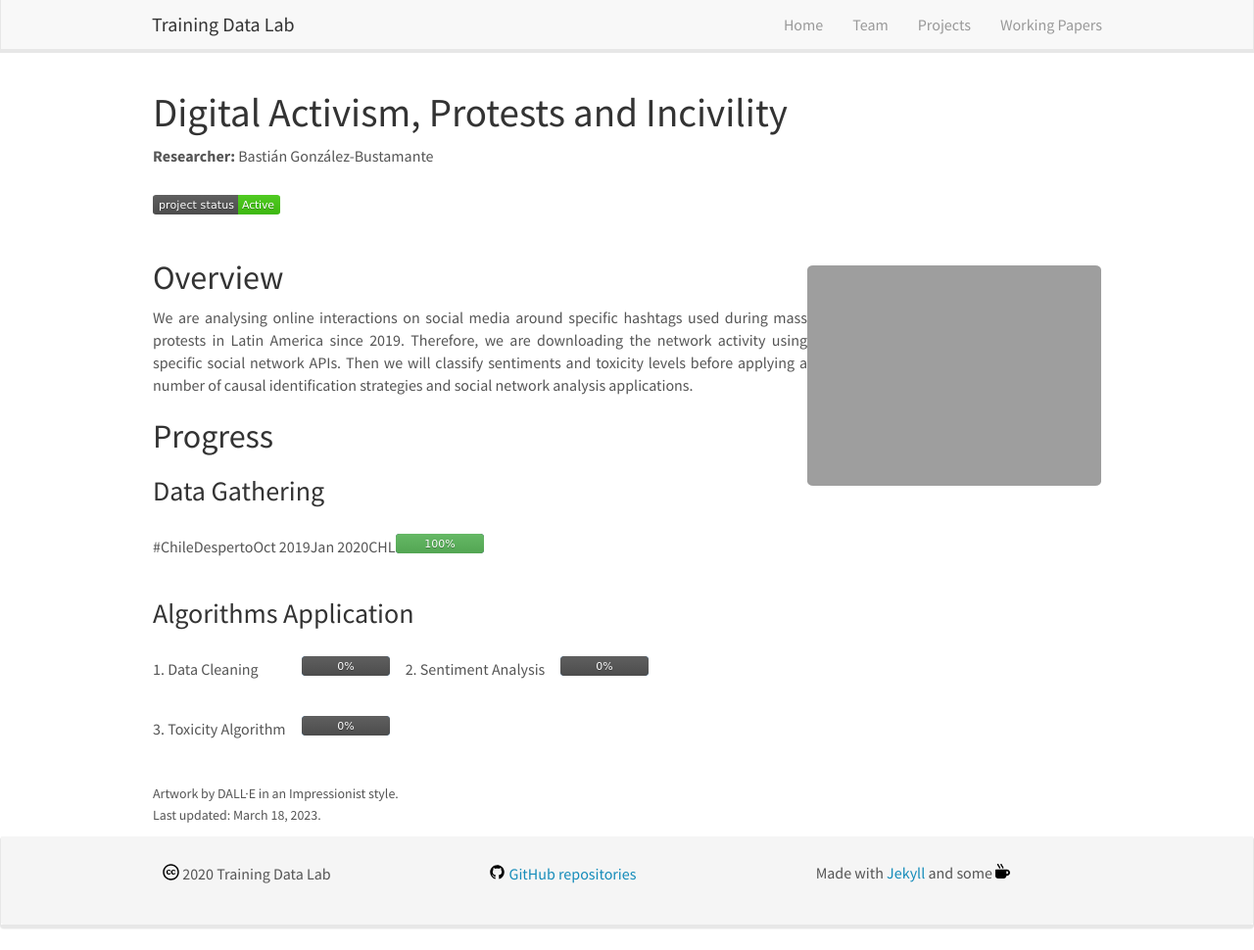
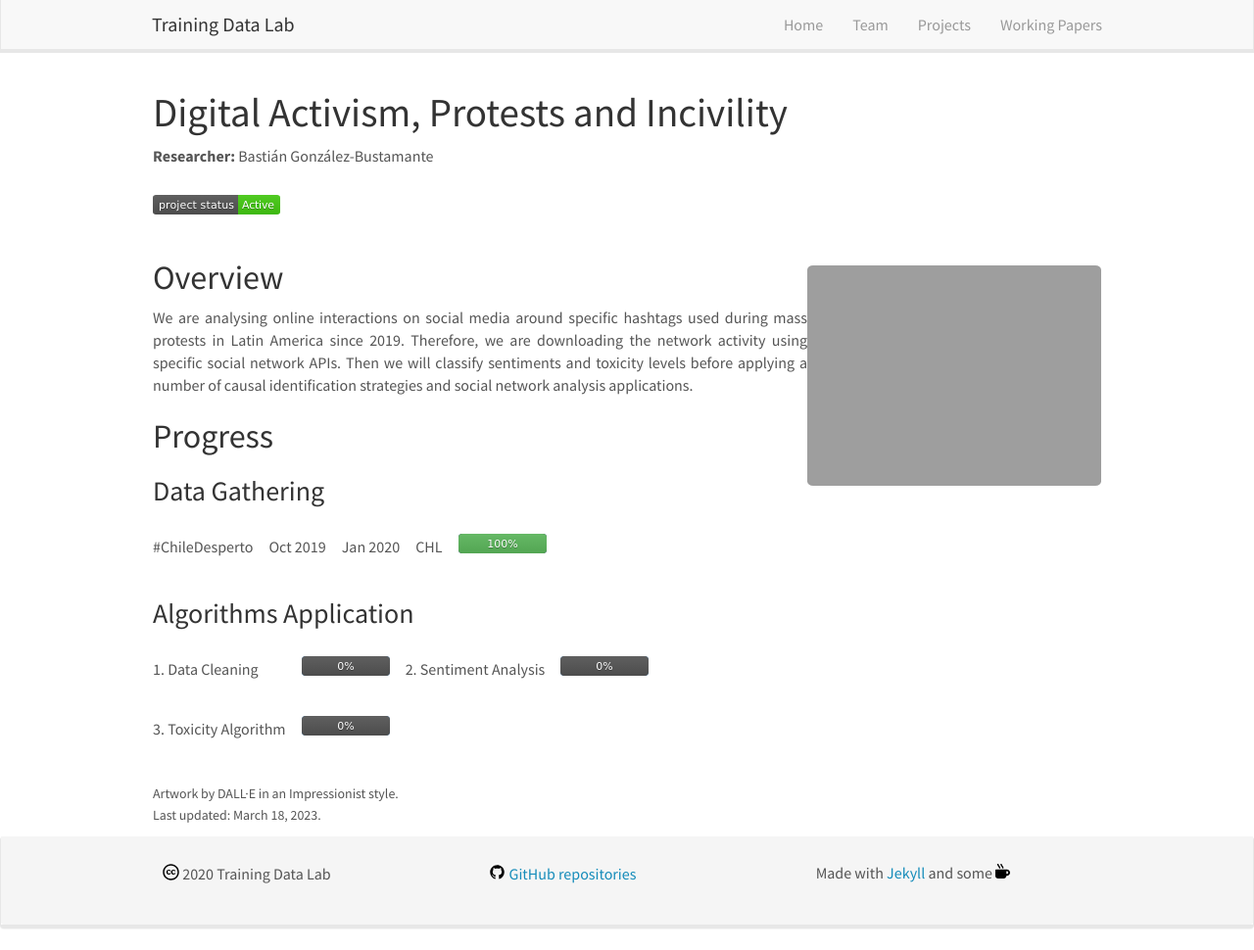
Before and after one commit to training-datalab/old-training-datalab.com, a Jekyll site: the page built from _pages/digital-activism-protests-and-incivility.md, in a window 1280 px wide and 970 px high. Shown: the whole window at 98% size. Built offline with Jekyll 4.4.1, drawn with Linux system fonts in a browser that asks for light colours; nearby versions of some CDN libraries.

Commit message:
Update digital-activism-protests-and-incivility.md

```diff
--- a/_pages/digital-activism-protests-and-incivility.md
+++ b/_pages/digital-activism-protests-and-incivility.md
@@ -22,8 +22,8 @@ permalink: /projects/digital-activism-protests-and-incivility
 
 ### Data Gathering
 
-|---|---|---|---|---|
-| #ChileDesperto | Oct 2019 | Jan 2020 | CHL | ![100%]({{ site.url }}{{ site.baseurl }}/badges/progress_bar/100.svg) |
+|---|---|---|---|---|---|---|---|---|
+| #ChileDesperto | &nbsp;&nbsp;&nbsp;&nbsp;&nbsp; | Oct 2019 | &nbsp;&nbsp;&nbsp;&nbsp;&nbsp; | Jan 2020 | &nbsp;&nbsp;&nbsp;&nbsp;&nbsp; | CHL | &nbsp;&nbsp;&nbsp;&nbsp;&nbsp; | ![100%]({{ site.url }}{{ site.baseurl }}/badges/progress_bar/100.svg) |
 
 ### Algorithms Application
 
```
